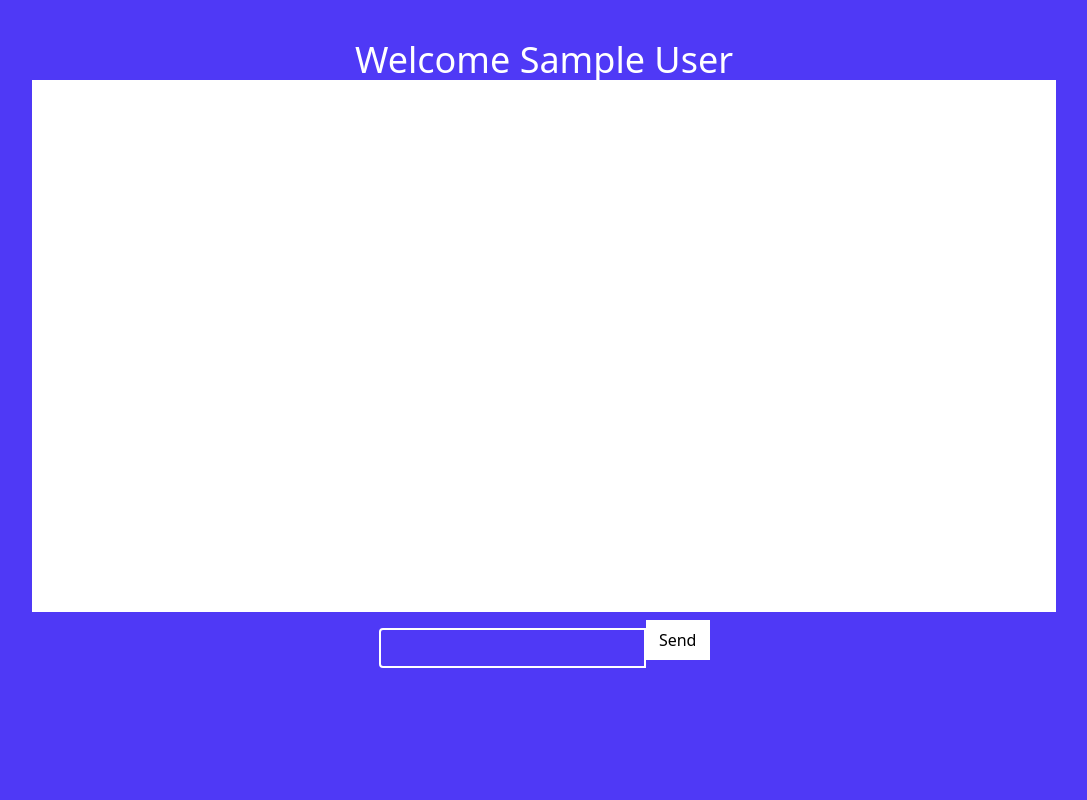
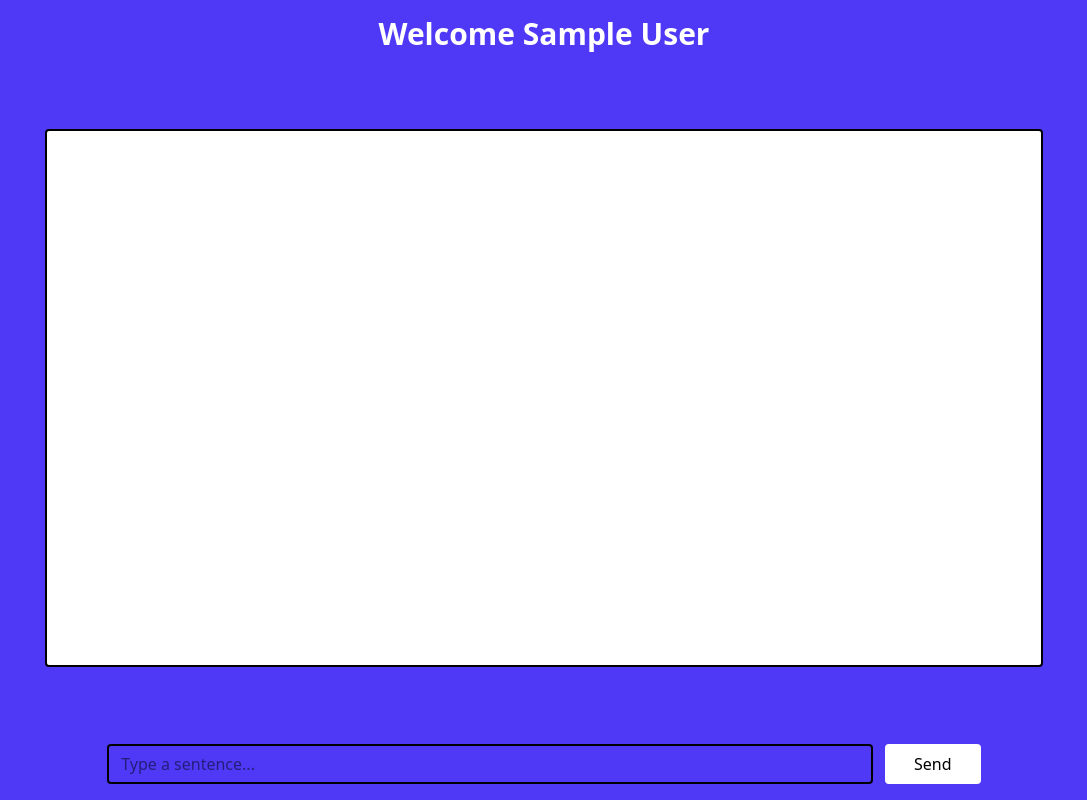
Before and after one commit to satyamdevv27/AI-language-tutor, a React app in the folder frontend/: page /chat in a window 1280 px wide. Shown: the whole page, without its empty margins (96-1183 px from the left). Built offline with nearby package versions, Linux system fonts and the light colour scheme; sample sign-in values are in the browser's storage; the HTML template or start-up script is replaced by a standard one.

Commit message:
all okay

```diff
--- a/frontend/package.json
+++ b/frontend/package.json
@@ -28,6 +28,7 @@
     "eslint-plugin-react-refresh": "^0.4.24",
     "globals": "^16.5.0",
     "postcss": "^8.5.6",
+    "tailwind-scrollbar": "^4.0.2",
     "tailwindcss": "^4.1.18",
     "vite": "^7.2.4"
   }
--- a/frontend/src/index.css
+++ b/frontend/src/index.css
@@ -4,7 +4,20 @@ html,body{
     height: 100%;
     width: 100%;
 }
-body{
+/* Tailwind v4 scrollbar styling */
+::-webkit-scrollbar {
+  width: 8px;
+}
 
+::-webkit-scrollbar-track {
+  background: #e5e7eb; /* gray-200 */
+}
 
+::-webkit-scrollbar-thumb {
+  background-color: black; /* indigo-500 */
+  border-radius: 10px;
 }
+
+::-webkit-scrollbar-thumb:hover {
+  background-color: #4f46e5; /* indigo-600 */
+}
--- a/frontend/src/pages/chat.jsx
+++ b/frontend/src/pages/chat.jsx
@@ -1,21 +1,32 @@
-import { useState } from "react";
+import { useState, useRef, useEffect } from "react";
 
 function Chat() {
   const [messages, setMessages] = useState([]);
   const [input, setInput] = useState("");
   const [loading, setLoading] = useState(false);
 
+  const chatEndRef = useRef(null);
+
+  // Auto-scroll to bottom when messages or loading changes
+  useEffect(() => {
+    chatEndRef.current?.scrollIntoView({ behavior: "smooth" });
+  }, [messages, loading]);
+
+  // Get logged-in user safely
   const [loggedInUser] = useState(() => {
     const user = JSON.parse(localStorage.getItem("user"));
     return user ? user.name : "";
   });
 
   const sendMessage = async () => {
-    if (!input.trim()) return;
+    if (!input.trim() || loading) return;
 
+    // Add user message immediately
     setMessages((prev) => [...prev, { role: "user", text: input }]);
+    setInput("");
     setLoading(true);
 
+    try {
       const res = await fetch("http://localhost:8080/api/chat", {
         method: "POST",
         headers: {
@@ -27,42 +38,77 @@ function Chat() {
 
       const data = await res.json();
 
+      // Add AI response
       setMessages((prev) => [...prev, { role: "ai", text: data.reply }]);
-    setInput("");
+    } catch (err) {
+      console.error(err);
+      setMessages((prev) => [
+        ...prev,
+        { role: "ai", text: "⚠️ Something went wrong. Please try again." },
+      ]);
+    } finally {
       setLoading(false);
+    }
   };
 
   return (
-    // <div>
-    //   <h2>AI Language Tutor</h2>
+    <div className="h-screen w-full flex flex-col items-center justify-between bg-indigo-600 text-white p-4">
 
-    //   <div>
-    //     {messages.map((m, i) => (
-    //       <p key={i}>
-    //         <b>{m.role === "user" ? "You" : "AI"}:</b> {m.text}
-    //       </p>
-    //     ))}
-    //     {loading && <p>AI is typing...</p>}
-    //   </div>
+      {/* Header */}
+      <div className="text-3xl font-semibold">
+        Welcome {loggedInUser}
+      </div>
 
-    //   <input
-    //     value={input}
-    //     onChange={(e) => setInput(e.target.value)}
-    //     placeholder="Type a sentence..."
-    //   />
-    //   <button onClick={sendMessage}>Send</button>
-    // </div>
-    <div className="h-screen w-full flex flex-col items-center bg-indigo-600 text-white pt-10">
-      <div className="text-4xl ">Welcome {loggedInUser}</div>
+      {/* Chat Area */}
+      <div className="w-[80%] h-[70%] bg-white border-2 overflow-y-auto p-4 text-black rounded">
+        {messages.map((msg, i) => (
           <div
-        className="w-[80%] h-[70%] bg-white  border-2"
-      ></div>
-      <div className="flex items-center">
+            key={i}
+            className={`mb-3 flex ${
+              msg.role === "user" ? "justify-end" : "justify-start"
+            }`}
+          >
+            <div
+              className={`px-4 py-2 rounded-lg max-w-[60%] ${
+                msg.role === "user"
+                  ? "bg-indigo-500 text-white"
+                  : "bg-gray-200 text-black"
+              }`}
+            >
+              {msg.text}
+            </div>
+          </div>
+        ))}
+
+        {/* ✅ AI Typing Indicator */}
+        {loading && (
+          <div className="text-sm text-gray-500 italic">
+            🤖 AI is typing...
+          </div>
+        )}
+
+        {/* Scroll Anchor */}
+        <div ref={chatEndRef} />
+      </div>
+
+      {/* Input Area */}
+      <div className="flex items-center gap-3 w-[70%]">
         <input
           type="text"
-          className="w-full h-10 mt-4 te`xt-black px-2 rounded-l border-2"
-          value={input}></input>
-          <button onClick={sendMessage} className=" h-10 w-20 bg-white text-black">Send</button>
+          className="flex-1 h-10 text-black px-3 border-2 rounded outline-none"
+          value={input}
+          onChange={(e) => setInput(e.target.value)}
+          placeholder="Type a sentence..."
+          onKeyDown={(e) => e.key === "Enter" && sendMessage()}
+          disabled={loading}
+        />
+        <button
+          onClick={sendMessage}
+          disabled={loading}
+          className="h-10 w-24 bg-white text-black cursor-pointer rounded disabled:opacity-50"
+        >
+          Send
+        </button>
       </div>
     </div>
   );
```
Also changed, not shown: 1 other file (tests, documents, lock files or other folders). Lines whose indentation alone changed are shown as unchanged.
